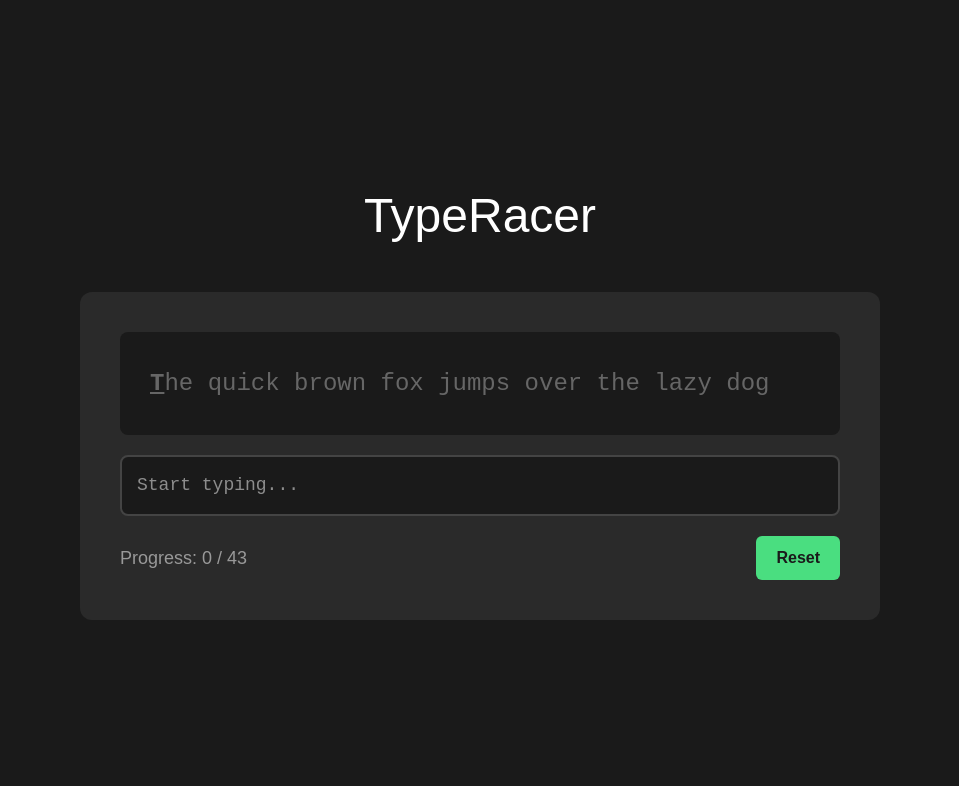
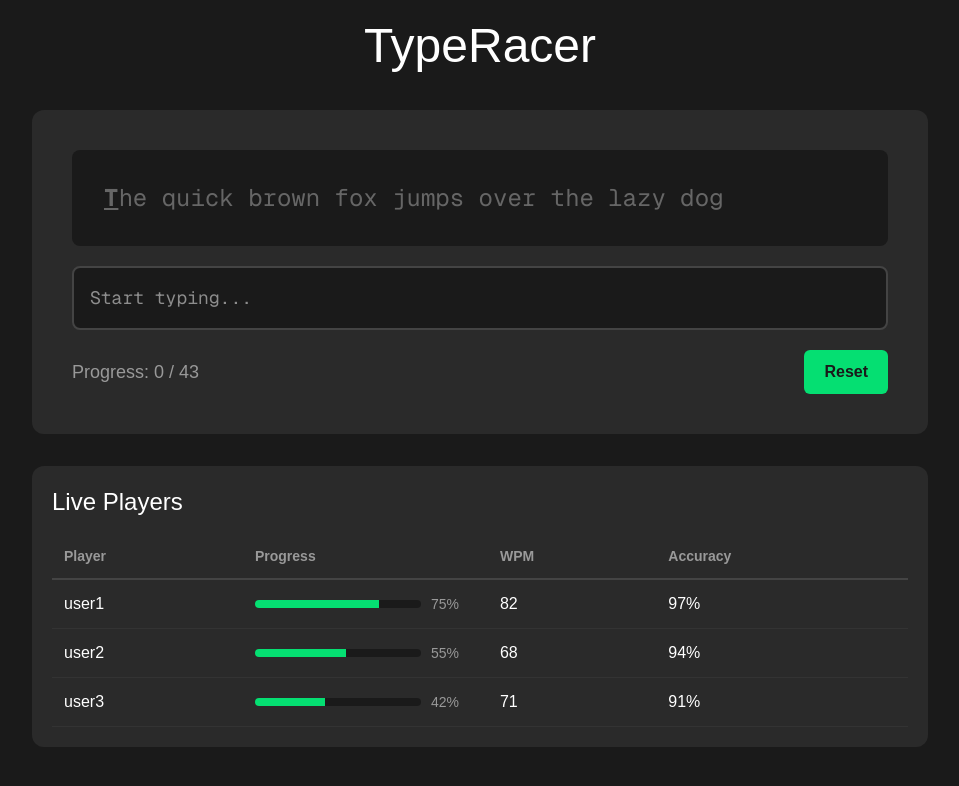
Before and after one commit to xMagonsky/typeracer-coding-challenge, a Next.js app in the folder apps/web/: page / in a window 1280 px wide. Shown: the top 786 px of the page, without its empty margins (160-1119 px from the left). Built offline with nearby package versions, Linux system fonts and the light colour scheme.

Commit message:
created a table with mock data

```diff
--- /dev/null
+++ b/apps/web/app/components/PlayerTable.tsx
@@ -0,0 +1,46 @@
+interface Player {
+  id: string;
+  name: string;
+  progress: number;
+  wpm: number;
+  accuracy: number;
+}
+
+interface PlayerTableProps {
+  players: Player[];
+}
+
+export function PlayerTable({ players }: PlayerTableProps) {
+  return (
+    <div className="bg-[#2a2a2a] rounded-xl p-5 mb-8">
+      <h2 className="text-white mb-4 text-2xl">Live Players</h2>
+      <table className="w-full border-collapse">
+        <thead>
+          <tr className="border-b-2 border-[#444]">
+            <th className="text-[#999] p-3 text-left text-sm font-semibold">Player</th>
+            <th className="text-[#999] p-3 text-left text-sm font-semibold">Progress</th>
+            <th className="text-[#999] p-3 text-left text-sm font-semibold">WPM</th>
+            <th className="text-[#999] p-3 text-left text-sm font-semibold">Accuracy</th>
+          </tr>
+        </thead>
+        <tbody>
+          {players.map((player) => (
+            <tr key={player.id} className="border-b border-[#333]">
+              <td className="text-white p-3 text-base">{player.name}</td>
+              <td className="p-3">
+                <div className="flex items-center gap-2.5">
+                  <div className="flex-1 h-2 bg-[#1a1a1a] rounded overflow-hidden">
+                    <div className="h-full bg-green-400 transition-all duration-300 ease-in-out" style={{ width: `${player.progress}%` }} />
+                  </div>
+                  <span className="text-[#999] text-sm min-w-[45px]">{player.progress}%</span>
+                </div>
+              </td>
+              <td className="text-white p-3 text-base">{player.wpm}</td>
+              <td className="text-white p-3 text-base">{player.accuracy}%</td>
+            </tr>
+          ))}
+        </tbody>
+      </table>
+    </div>
+  );
+}
--- a/apps/web/app/components/TypeRacer.tsx
+++ b/apps/web/app/components/TypeRacer.tsx
@@ -2,7 +2,13 @@
 
 import { useState, useRef, useEffect } from "react";
 import { TypedPhrase } from "./TypedPhrase";
-import { COLORS } from "../constants/game";
+import { PlayerTable } from "./PlayerTable";
+
+const MOCK_PLAYERS = [
+  { id: "1", name: "user1", progress: 75, wpm: 82, accuracy: 97 },
+  { id: "2", name: "user2", progress: 55, wpm: 68, accuracy: 94 },
+  { id: "3", name: "user3", progress: 42, wpm: 71, accuracy: 91 },
+];
 
 interface TypeRacerProps {
   phrase: string;
@@ -46,63 +52,19 @@ export function TypeRacer({ phrase }: TypeRacerProps) {
   };
 
   return (
-    <div
-      style={{
-        minHeight: "100vh",
-        display: "flex",
-        flexDirection: "column",
-        alignItems: "center",
-        justifyContent: "center",
-        padding: "20px",
-        backgroundColor: "#1a1a1a",
-      }}
-    >
-      <h1 style={{ color: "#fff", marginBottom: "40px", fontSize: "48px" }}>
-        TypeRacer
-      </h1>
+    <div className="min-h-screen flex flex-col items-center justify-center p-5 bg-[#1a1a1a]">
+      <h1 className="text-white mb-10 text-5xl">TypeRacer</h1>
 
-      <div
-        style={{
-          backgroundColor: "#2a2a2a",
-          padding: "40px",
-          borderRadius: "12px",
-          maxWidth: "800px",
-          width: "100%",
-        }}
-      >
+      <div className="max-w-4xl w-full">
+        <div className="bg-[#2a2a2a] p-10 rounded-xl mb-8">
         <TypedPhrase phrase={phrase} userInput={input} />
 
-        <input
-          ref={inputRef}
-          type="text"
-          value={input}
-          onChange={handleInput}
-          disabled={isComplete}
-          style={{
-            width: "100%",
-            padding: "15px",
-            fontSize: "18px",
-            fontFamily: "monospace",
-            border: "2px solid #444",
-            borderRadius: "8px",
-            backgroundColor: "#1a1a1a",
-            color: "#fff",
-            outline: "none",
-          }}
-          placeholder="Start typing..."
-        />
+        <input ref={inputRef} type="text" value={input} onChange={handleInput} disabled={isComplete} className="w-full p-4 text-lg font-mono border-2 border-[#444] rounded-lg bg-[#1a1a1a] text-white outline-none" placeholder="Start typing..." />
 
-        <div
-          style={{
-            marginTop: "20px",
-            display: "flex",
-            justifyContent: "space-between",
-            alignItems: "center",
-          }}
-        >
-          <div style={{ color: "#999", fontSize: "18px" }}>
+        <div className="mt-5 flex justify-between items-center">
+          <div className="text-[#999] text-lg">
             {isComplete ? (
-              <span style={{ color: COLORS.correct, fontWeight: "bold" }}>
+              <span className="text-green-400 font-bold">
                 Complete! WPM: {wpm}
               </span>
             ) : (
@@ -112,22 +74,13 @@ export function TypeRacer({ phrase }: TypeRacerProps) {
             )}
           </div>
 
-          <button
-            onClick={handleReset}
-            style={{
-              padding: "10px 20px",
-              fontSize: "16px",
-              backgroundColor: COLORS.correct,
-              color: "#1a1a1a",
-              border: "none",
-              borderRadius: "6px",
-              cursor: "pointer",
-              fontWeight: "bold",
-            }}
-          >
+          <button onClick={handleReset} className="px-5 py-2.5 text-base bg-green-400 text-[#1a1a1a] border-none rounded-md cursor-pointer font-bold">
             Reset
           </button>
         </div>
+        </div>
+
+        <PlayerTable players={MOCK_PLAYERS} />
       </div>
     </div>
   );
--- a/apps/web/app/components/TypedPhrase.tsx
+++ b/apps/web/app/components/TypedPhrase.tsx
@@ -7,16 +7,7 @@ interface TypedPhraseProps {
 
 export function TypedPhrase({ phrase, userInput }: TypedPhraseProps) {
   return (
-    <div
-      style={{
-        backgroundColor: "#1a1a1a",
-        padding: "30px",
-        borderRadius: "8px",
-        marginBottom: "20px",
-        fontFamily: "monospace",
-        lineHeight: "1.8",
-      }}
-    >
+    <div className="bg-[#1a1a1a] p-8 rounded-lg mb-5 font-mono leading-relaxed">
       {phrase.split("").map((char, index) => {
         let color: string = COLORS.pending;
         let backgroundColor = "transparent";
@@ -31,17 +22,7 @@ export function TypedPhrase({ phrase, userInput }: TypedPhraseProps) {
         }
 
         return (
-          <span
-            key={index}
-            style={{
-              color,
-              backgroundColor,
-              fontSize: "24px",
-              fontWeight: index === userInput.length ? "bold" : "normal",
-              textDecoration:
-                index === userInput.length ? "underline" : "none",
-            }}
-          >
+          <span key={index} className={`text-2xl ${index === userInput.length ? "font-bold underline" : "font-normal"}`} style={{ color, backgroundColor }}>
             {char}
           </span>
         );
```
